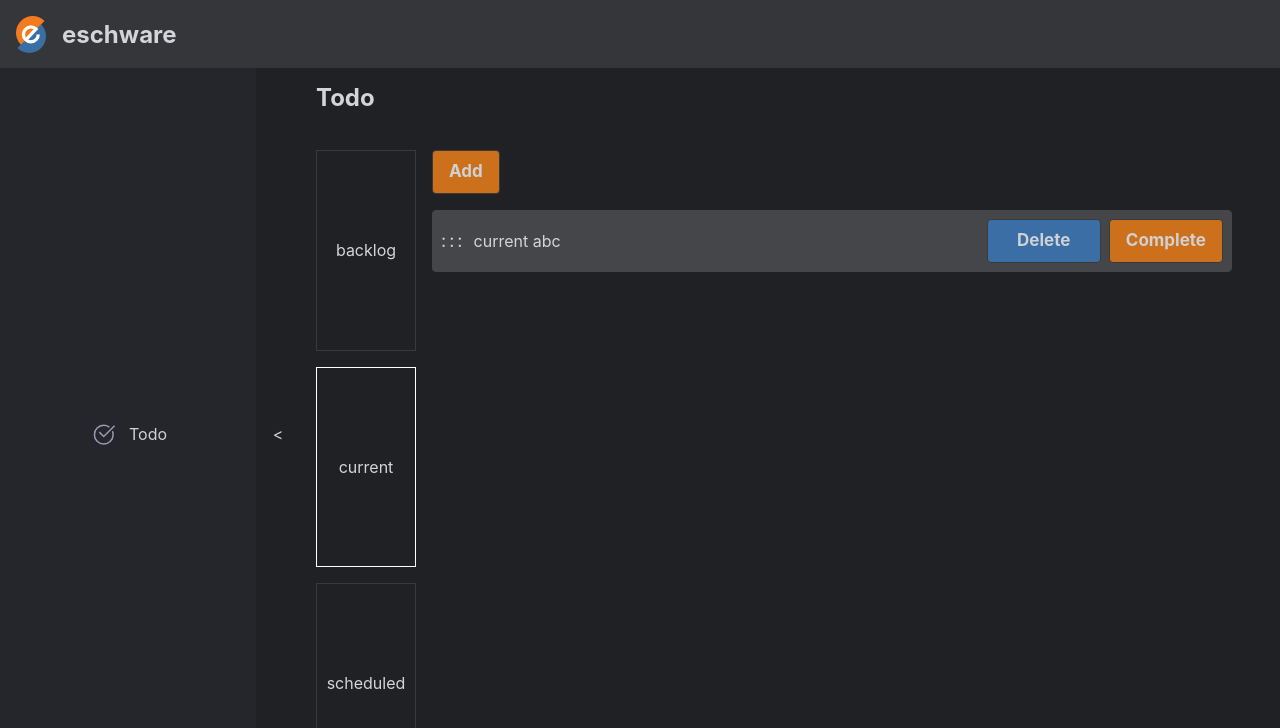
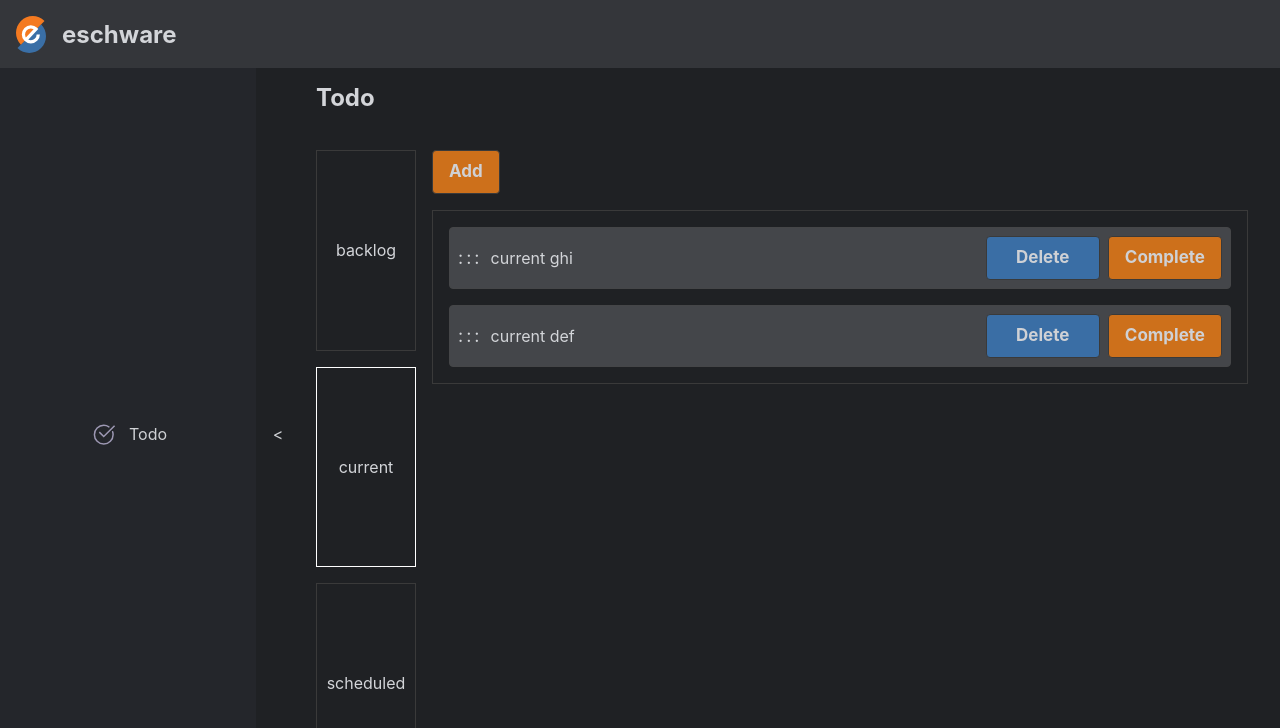
Before and after one commit to Erik-Schlegel/dashboard.erikschlegel.io, a React (Create React App) app: page / in a window 1280 px wide. Shown: the top 728 px of the page. Built offline with nearby package versions, Linux system fonts and the light colour scheme; a web font is replaced by a local one.

Commit message:
sortable rebucketable stateupdate

```diff
--- a/src/components/atoms/scrollablearea/scrollablearea.tsx
+++ b/src/components/atoms/scrollablearea/scrollablearea.tsx
@@ -1,16 +1,18 @@
 import React from "react";
+import classNames from "classnames";
 
 import styles from "./scrollablearea.module.css";
 
 type ScrollableAreaProps = {
    children: React.ReactNode;
+   className?: string;
 };
 
 /* prettier-ignore */
-const ScrollableArea = ({ children }: ScrollableAreaProps) =>
+const ScrollableArea = ({ children, className }: ScrollableAreaProps) =>
 {
    return (
-      <div className={styles.scrollableArea}>
+      <div className={classNames(styles.scrollableArea, className)}>
          {children}
       </div>
    );
--- a/src/components/organisms/todoitem/todoitem.module.css
+++ b/src/components/organisms/todoitem/todoitem.module.css
@@ -8,7 +8,7 @@
 }
 
 .todoItem:last-of-type {
-   margin-bottom:0;
+  /* margin-bottom:0; */
 }
 
 .todoItemForm__1st {
--- a/src/components/organisms/todoitem/todoitem.tsx
+++ b/src/components/organisms/todoitem/todoitem.tsx
@@ -13,7 +13,6 @@ import styles from "./todoitem.module.css";
 const priorityOptions = ["low", "medium", "high"];
 
 type TodoItemProps = {
-   index: number;
    data: any;
    onToggleOpen?: () => void;
    isOpen?: boolean;
@@ -21,20 +20,21 @@ type TodoItemProps = {
 };
 
 /* prettier-ignore */
-const TodoItem = ({ index, data, onToggleOpen, isOpen = false, className }: TodoItemProps) =>
+const TodoItem = ({ data, onToggleOpen, isOpen = false, className }: TodoItemProps) =>
 {
 
    return (
 
       <Draggable
-         draggableId={data.id}
-         index={index}>
-         {(provided) =>
+         draggableId={ `${data.sortIndex}` }
+         index={ data.sortIndex }>
+         {
+            (provided) =>
             (
                <section
                   className={classNames(styles.todoItem, className)}
-               ref={provided.innerRef}
-               {...provided.draggableProps}
+                  ref={ provided.innerRef }
+                  { ...provided.draggableProps }
                >
 
                   <div className={styles.todoItem__titleArea}>
@@ -56,6 +56,8 @@ const TodoItem = ({ index, data, onToggleOpen, isOpen = false, className }: Todo
                   >
                      <div className={styles.todoItem__bodyArea__expandable}>
 
+                        {isOpen && (
+
                            <div className={styles.todoItemForm}>
                               <div className={styles.todoItemForm__1st}>
                                  <InputText label="Title" name="title"
@@ -76,11 +78,14 @@ const TodoItem = ({ index, data, onToggleOpen, isOpen = false, className }: Todo
                               </div>
                            </div>
 
+                        )}
+
                      </div>
 
                   </aside>
                </section>
-         )}
+            )
+         }
 
       </Draggable>
   )
--- a/src/components/pages/todopage/todopage.module.css
+++ b/src/components/pages/todopage/todopage.module.css
@@ -18,3 +18,9 @@
    flex-direction: column;
    border-radius: var(--M_BorderRadius);
 }
+
+.todoPage__collection__scrollableArea {
+   border: 1px solid var(--I_PrimaryBtnBorder);
+   padding: var(--M_Gap);
+   padding-bottom: 0;
+}
--- a/src/components/pages/todopage/todopage.tsx
+++ b/src/components/pages/todopage/todopage.tsx
@@ -1,5 +1,5 @@
 import React, { useState } from "react";
-import { DragDropContext, Droppable } from "react-beautiful-dnd";
+import { DragDropContext, DropResult, Droppable } from "react-beautiful-dnd";
 
 import ScrollableArea from "_atoms/scrollablearea/scrollablearea";
 import TodoBucketCollection from "_atoms/todobucketcollection/todobucketcollection";
@@ -18,12 +18,13 @@ tomorrow.setDate(tomorrow.getDate() + 1);
 const nextWeek = new Date();
 nextWeek.setDate(nextWeek.getDate() + 7);
 
-const items: TypeTodo[] = [
+const original_items: TypeTodo[] = [
    {
       id: "abc",
+      sortIndex: 0,
       user: "user1",
       title: "backlog abc",
-      description: "abcdef description",
+      description: "abc description",
       bucket: "backlog",
       priority: "high",
       startOn: tomorrow,
@@ -31,19 +32,32 @@ const items: TypeTodo[] = [
    },
    {
       id: "def",
+      sortIndex: 1,
       user: "user1",
-      title: "current abc",
-      description: "abcdef description",
+      title: "current def",
+      description: "def description",
       bucket: "current",
       priority: "high",
       startOn: tomorrow,
       endOn: nextWeek,
    },
    {
-      id: "abcdef",
+      id: "ghi",
+      sortIndex: 0,
       user: "user1",
-      title: "scheduled abc",
-      description: "abcdef description",
+      title: "current ghi",
+      description: "ghi description",
+      bucket: "current",
+      priority: "medium",
+      startOn: tomorrow,
+      endOn: nextWeek,
+   },
+   {
+      id: "jkl",
+      sortIndex: 0,
+      user: "user1",
+      title: "scheduled jkl",
+      description: "jkl description",
       bucket: "scheduled",
       priority: "high",
       startOn: tomorrow,
@@ -55,13 +69,122 @@ const items: TypeTodo[] = [
 
 const TodoPage = () =>
 {
+
    const [openItem, setOpenItem] = useState<string | null>(null);
    const [bucketMode, setBucketMode] = useState<TypeBucket>('current');
+   const [items, setItems] = useState<TypeTodo[]>(original_items);
 
-   const handleToggleOpen = (title: string) =>
-      setOpenItem(openItem === title ? null : title);
 
-   const handleDragEnd = (response: any)=> console.log(response);
+   const getReorderedTodoItems = (items: TypeTodo[], fromBucket: TypeBucket, fromIndex: number, toBucket: TypeBucket, toIndex: number) : TypeTodo[]|null =>
+   {
+      const newState = [...items];
+
+      const movedItem = newState.find(item =>
+         item.bucket === bucketMode &&
+         item.sortIndex === fromIndex
+      );
+
+      if(!movedItem) return null;
+
+      if(fromBucket === toBucket)
+      {
+         //direction of ripple effect
+         //change sortIndex for all items between toIndex and fromIndex
+
+         if(fromIndex > toIndex)
+         {
+            const sortedItems = items
+               .filter(item =>
+                  item.bucket === bucketMode &&
+                  item.sortIndex >= toIndex &&
+                  item.sortIndex < fromIndex
+               )
+
+            sortedItems.forEach(item => item.sortIndex += 1);
+         }
+         else
+         {
+            const sortedItems = items
+               .filter(item =>
+                  item.bucket === bucketMode &&
+                  item.sortIndex <= toIndex &&
+                  item.sortIndex > fromIndex
+               )
+            sortedItems.forEach(item => item.sortIndex -= 1);
+         }
+
+         movedItem.sortIndex = toIndex;
+      }
+      else
+      {
+         const atIndex = getLastItemSortIndexInBucket(newState, toBucket);
+         movedItem.sortIndex = atIndex;
+         movedItem.bucket = toBucket;
+
+         newState
+            .filter(item=>
+               item.bucket === bucketMode &&
+               item.sortIndex > fromIndex
+            )
+            .forEach(item=> item.sortIndex -= 1);
+
+         console.log(newState.filter(item=> item.bucket === bucketMode));
+      }
+
+      return newState;
+   }
+
+
+   const getLastItemSortIndexInBucket = (items: TypeTodo[], bucket: TypeBucket) : number =>
+   {
+      const itemsInBucket = items.filter(item => item.bucket === bucket);
+      if(itemsInBucket.length === 0) return 0;
+
+      return (
+         itemsInBucket.sort((a,b)=> a.sortIndex - b.sortIndex)[itemsInBucket.length -1].sortIndex + 1
+      );
+   }
+
+
+   const handleToggleOpen = (id: string) =>
+      setOpenItem(openItem === id ? null : id);
+
+
+   const handleAddTodoClick = ()=>
+   {
+      const newTodo: TypeTodo = {
+         id: `new-${Date.now()}`,
+         sortIndex: getLastItemSortIndexInBucket(items, bucketMode),
+         user: "user1",
+         title: "new todo",
+         description: "new todo description",
+         bucket: bucketMode,
+         priority: "low",
+         startOn: tomorrow,
+         endOn: nextWeek,
+      };
+
+      let newitems = [...items, newTodo]
+      setItems(newitems);
+   }
+
+
+   const handleDragEnd = ({source, destination}: DropResult) =>
+   {
+      if(!destination) return; // dropped outside any droppable area
+
+      const fromIndex = source.index;
+      const fromBucket = source.droppableId as TypeBucket;
+
+      const toIndex = destination.index;
+      const toBucket = destination.droppableId as TypeBucket;
+
+      const newState = getReorderedTodoItems(items, fromBucket, fromIndex, toBucket, toIndex);
+
+      if(!newState) return;
+      setItems(newState);
+   }
+
 
    const handleBucketClick = (bucket: TypeBucket) => {
       setBucketMode(bucket);
@@ -81,23 +204,25 @@ const TodoPage = () =>
                <div className={styles.todoPage__collection}>
 
                   <div style={{marginBottom: 'var(--M_Gap)'}}>
-                     <Button text="Add" />
+                     <Button text="Add" onClick={handleAddTodoClick} />
                   </div>
 
-                  <ScrollableArea>
+                  <ScrollableArea className={styles.todoPage__collection__scrollableArea}>
                      <Droppable droppableId="todoSet">
                         {(provided) => (
 
                            <div {...provided.droppableProps} ref={provided.innerRef}>
-                              {items.filter(item => item.bucket === bucketMode).map((item, index) => (
-
-                                 <TodoItem
-                                    key={index}
-                                    index={index}
-                                    data={item}
-                                    isOpen={openItem === item.title} onToggleOpen={()=> handleToggleOpen(item.title)} />
-
-                              ))}
+                              {items
+                                 .filter(item => item.bucket === bucketMode)
+                                 .sort((a,b)=> a.sortIndex - b.sortIndex)
+                                 .map((item) => (
+                                    <TodoItem
+                                       key={item.sortIndex}
+                                       data={item}
+                                       isOpen={openItem === item.id} onToggleOpen={()=> handleToggleOpen(item.id)}
+                                    />
+                                 ))
+                              }
                               {provided.placeholder}
                            </div>
                         )}
--- a/src/types/typetodo.tsx
+++ b/src/types/typetodo.tsx
@@ -2,6 +2,7 @@ import TypeBucket from "./typebucket";
 
 type TypeTodo = {
    id: string;
+   sortIndex: number;
    user: string;
    title: string;
    description: string;
```
Lines whose indentation alone changed are shown as unchanged.
